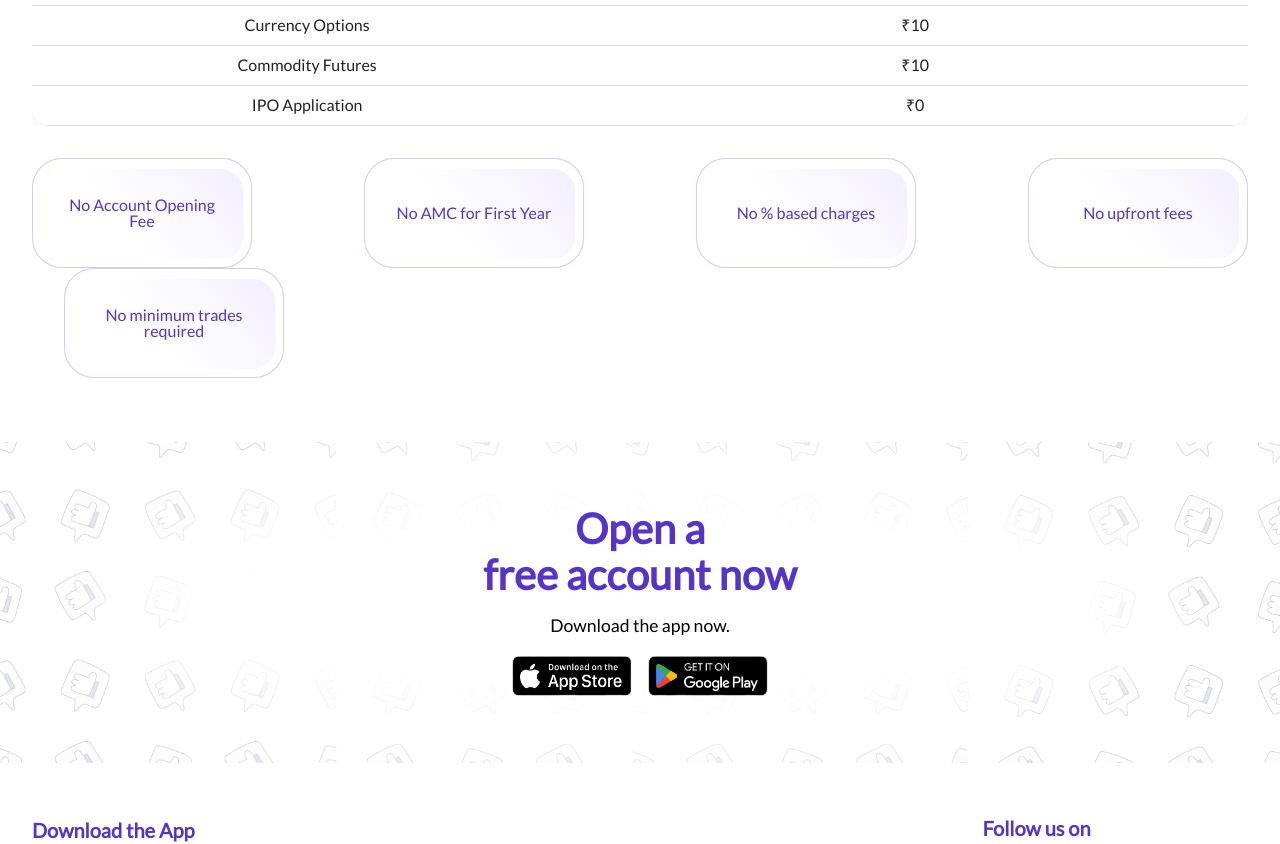
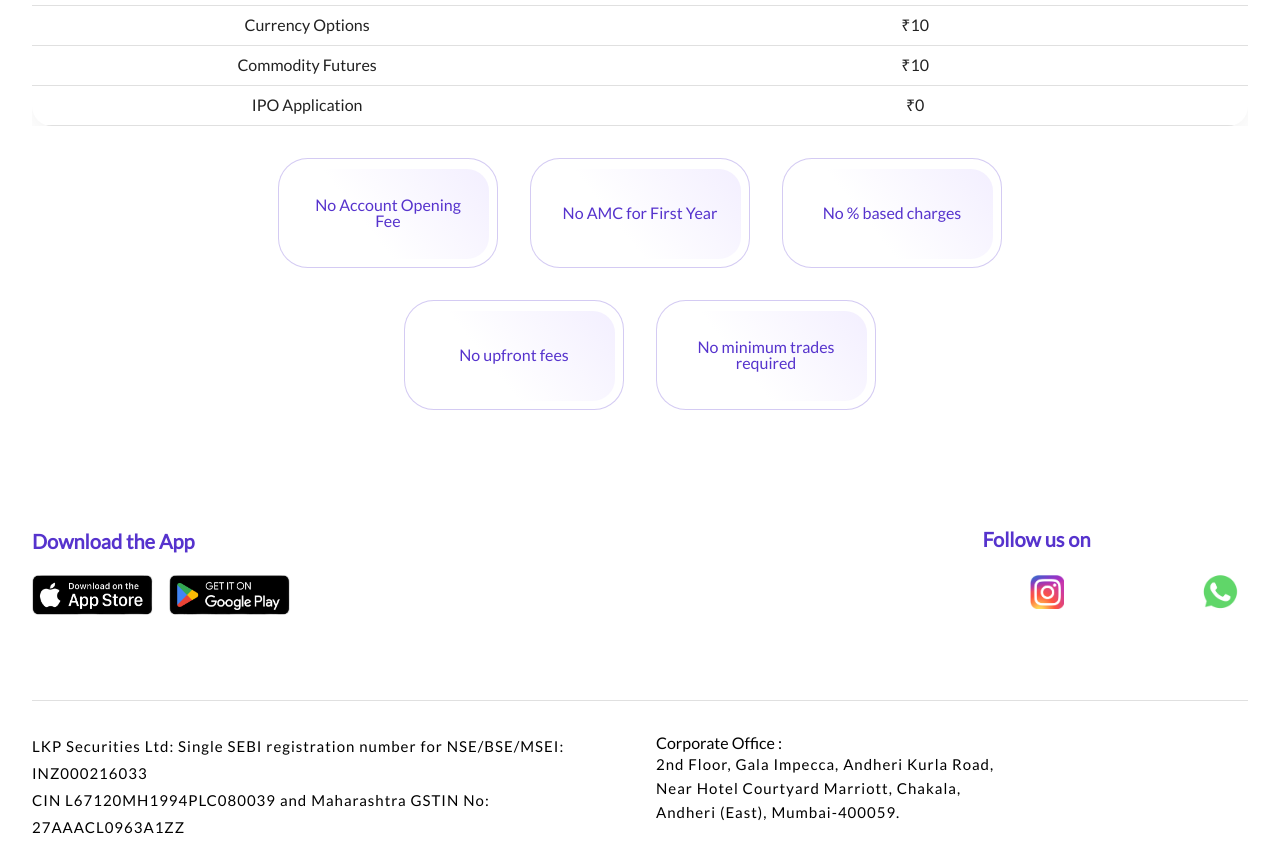
Before and after one commit to LKPShubhamkar/PennyPal, a React (Vite) app: page /pricing in a window 1280 px wide. Shown: the part 1020-1864 px from the top of the page. Built offline with nearby package versions, Linux system fonts and the light colour scheme; some icons are missing.

Commit message:
css changes

```diff
--- a/src/components/Home/Home-7/index.tsx
+++ b/src/components/Home/Home-7/index.tsx
@@ -73,6 +73,14 @@ const HomeSeven = () => {
                     direction="row"
                     alignItems="center"
                     spacing={2}
+                    // p={1}
+                    style={{
+                      background:
+                        "linear-gradient(90deg, #EFEBFC 0%, #FBFBFF 100%)",
+                      borderRadius: "50px",
+                      width: "fit-content",
+                      padding: "8px 16px",
+                    }}
                   >
                     {item.icon}
                     <Typography
--- a/src/components/Platform/Platform-2/index.tsx
+++ b/src/components/Platform/Platform-2/index.tsx
@@ -161,7 +161,7 @@ const PlatformTwo = () => {
             alt="Mobile App UI"
             sx={{
               // width: { xs: "100%", md: "220px" },
-              maxWidth: "120%",
+              maxWidth: "110%",
               // height: "auto",
               // minHeight: "630px",
             }}
--- a/src/components/Platform/Platform-3/index.tsx
+++ b/src/components/Platform/Platform-3/index.tsx
@@ -55,7 +55,7 @@ const PlatformThree = () => {
             sx={{
               width: { xs: "120%", md: "200%" },
               maxWidth: "none",
-              transform: { xs: "translateX(-10%)", md: "translateX(-38%)" },
+              transform: { xs: "translateX(-10%)", md: "translateX(-32%)" },
             }}
           />
         </Box>
--- a/src/components/Pricing/pricing-2/index.tsx
+++ b/src/components/Pricing/pricing-2/index.tsx
@@ -1,8 +1,8 @@
-import { Box, Grid, Stack, Typography } from "@mui/material";
-import AppStore from "../../../assets/appstore.png";
-import PlayStore from "../../../assets/playstore.png";
+import { Box, Stack, Typography } from "@mui/material";
+// import AppStore from "../../../assets/appstore.png";
+// import PlayStore from "../../../assets/playstore.png";
 import pricing1frame from "../../../assets/pricing2frame.png";
-import pricing2frameEdited from "../../../assets/Pricing3frameeditied.png";
+// import pricing2frameEdited from "../../../assets/Pricing3frameeditied.png";
 import CustomTable from "../../common/Table";
 import Card from "../../common/Card";
 import CustomContainer from "../../common/CustomContainer";
@@ -18,7 +18,8 @@ const features = [
 
 const Pricingtwo = () => {
   const theme = useTheme();
-  const isMobile = useMediaQuery(theme.breakpoints.down("sm"));
+  const isMobile = useMediaQuery(theme.breakpoints.down("sm")); // e.g., <600px
+  const desktopRows = [features.slice(0, 3), features.slice(3, 5)];
   return (
     <>
       <Box
@@ -51,29 +52,52 @@ const Pricingtwo = () => {
 
           {/* Responsive Features Grid */}
           <Stack
-            direction={{ xs: "column", sm: "row" }}
-            spacing={{ xs: 2, sm: 4 }}
-            justifyContent={{ xs: "center", sm: "space-between" }}
-            alignItems={{ xs: "center", sm: "stretch" }}
+            direction="column"
+            spacing={4}
             sx={{
               pt: "2rem",
-              flexWrap: "wrap",
               mb: 8,
             }}
           >
+            {!isMobile ? (
+              // Desktop view: 3 cards on top, 2 below
+              desktopRows.map((row, rowIndex) => (
+                <Stack
+                  key={rowIndex}
+                  direction="row"
+                  spacing={4}
+                  justifyContent="center"
+                  flexWrap="nowrap"
+                >
+                  {row.map((feature, idx) => (
+                    <Card
+                      key={idx}
+                      title={feature}
+                      width={220}
+                      height={110}
+                      fontSize="16px"
+                    />
+                  ))}
+                </Stack>
+              ))
+            ) : (
+              // Mobile view: single column
+              <Stack spacing={2} alignItems="center">
                 {features.map((feature, idx) => (
                   <Card
                     key={idx}
                     title={feature}
-                width={!isMobile ? 220 : 320}
+                    width={320}
                     height={110}
-                fontSize={!isMobile ? "16px" : "18px"}
+                    fontSize="18px"
                   />
                 ))}
               </Stack>
+            )}
+          </Stack>
         </CustomContainer>
       </Box>
-      <Box
+      {/* <Box
         sx={{
           backgroundImage: `url(${pricing2frameEdited})`,
           backgroundSize: "cover",
@@ -82,9 +106,10 @@ const Pricingtwo = () => {
           maxHeight: "100%",
           py: 2,
         }}
-      >
-        <CustomContainer>
+      > */}
+      {/* <CustomContainer> */}
       {/* Call to Action Section */}
+      {/* {!isMobile && (
             <Box
               sx={{
                 display: "flex",
@@ -93,11 +118,11 @@ const Pricingtwo = () => {
                 justifyContent: "center",
                 width: "100%",
                 mx: "auto",
-              my: 6,
+                my: 3,
                 px: 2,
               }}
-          >
-            <Typography
+            > */}
+      {/* <Typography
               variant="h3"
               align="center"
               sx={{
@@ -121,8 +146,8 @@ const Pricingtwo = () => {
               }}
             >
               free account now
-            </Typography>
-            <Typography
+            </Typography> */}
+      {/* <Typography
                 align="center"
                 sx={{ fontSize: { xs: "1rem", md: "1.1rem" }, pb: 2 }}
               >
@@ -163,9 +188,10 @@ const Pricingtwo = () => {
                   </a>
                 </Grid>
               </Grid>
-          </Box>
-        </CustomContainer>
-      </Box>
+            </Box> */}
+      {/* )} */}
+      {/* </CustomContainer> */}
+      {/* </Box> */}
     </>
   );
 };
--- a/src/components/common/Header/index.tsx
+++ b/src/components/common/Header/index.tsx
@@ -46,13 +46,11 @@ const Header = () => {
             <Link to="/">
               <img src="logo.png" alt="PennyPal" style={{ height: 50 }} />
             </Link>
-          </Box>
-
-          {/* Desktop Menu */}
             <Box
               sx={{
                 display: { xs: "none", md: "flex" },
                 alignItems: "center",
+                paddingLeft: "60px",
               }}
             >
               {navLinks.map((item) => {
@@ -82,6 +80,7 @@ const Header = () => {
                   </Button>
                 );
               })}
+            </Box>
           </Box>
 
           {/* Mobile Hamburger */}
```
Lines whose indentation alone changed are shown as unchanged.
